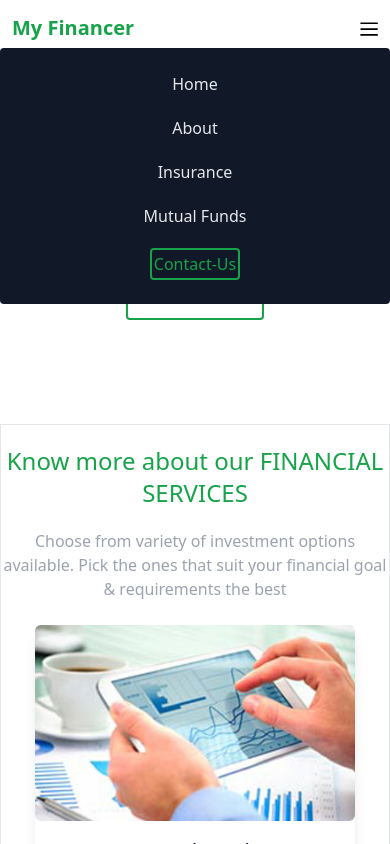
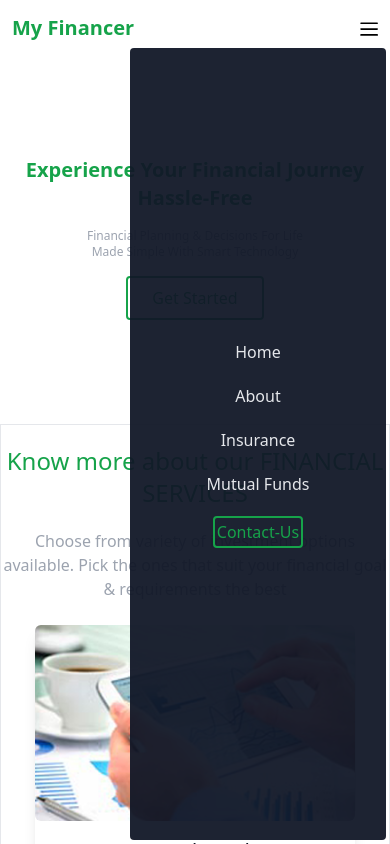
Before and after one commit to veeresh-27/businessProfile, a Next.js app: page / in a window 390 px wide. Both pictures are taken after a click on the element 368 px from the left and 28 px from the top of the page. Shown: the top 844 px of the page. Built offline with nearby package versions, Linux system fonts and the light colour scheme.

Commit message:
carousel added

```diff
--- a/components/Links/index.js
+++ b/components/Links/index.js
@@ -41,8 +41,10 @@ export const Links = ({ isOnMobile = false, setMobNav }) => {
 
   return (
     <div
-      className={`relative flex items-center justify-between gap-4 text-l  font-medium p-3 ${
-        isOnMobile ? "flex-col text-gray-200" : "text-gray-600"
+      className={`flex items-center gap-4 text-l  font-medium p-3 ${
+        isOnMobile
+          ? "flex-col text-gray-200 gap-20"
+          : "justify-between text-gray-600"
       }`}
     >
       {navLinkTitle.map(({ name, title, style, link }) => (
--- a/components/header/index.js
+++ b/components/header/index.js
@@ -16,15 +16,15 @@ export function Header() {
         <Links />
       </div>
       <div
-        className="md:hidden p-3 cursor-pointer relative"
+        className="md:hidden p-3 cursor-pointer"
         onClick={() => setMobNav(!mobNav)}
       >
         <IconBurger />
       </div>
       <div
-        className={`flex flex-col rounded absolute w-1/3 bg-gray-900 top-12 right-0 p-3 z-99  ${
-          mobNav ? "transform w-full" : "transform w-0 opacity-0"
-        } translate-all ease-in-out duration-200`}
+        className={` md:hidden rounded fixed inset-1 bg-gray-900/95 left-1/3 top-12  p-3 z-9 ${
+          mobNav ? "flex flex-col justify-center" : "hidden"
+        } `}
       >
         <Links isOnMobile setMobNav={setMobNav} />
       </div>
--- a/pages/index.js
+++ b/pages/index.js
@@ -29,7 +29,7 @@ export default function Home() {
     },
   ];
   return (
-    <div className="flex flex-col overflow-x-hidden">
+    <div className="flex flex-col">
       <Head>
         <title>Financial Advisor</title>
         <meta
```
Also changed, not shown: 1 other file (tests, documents, lock files or other folders).
